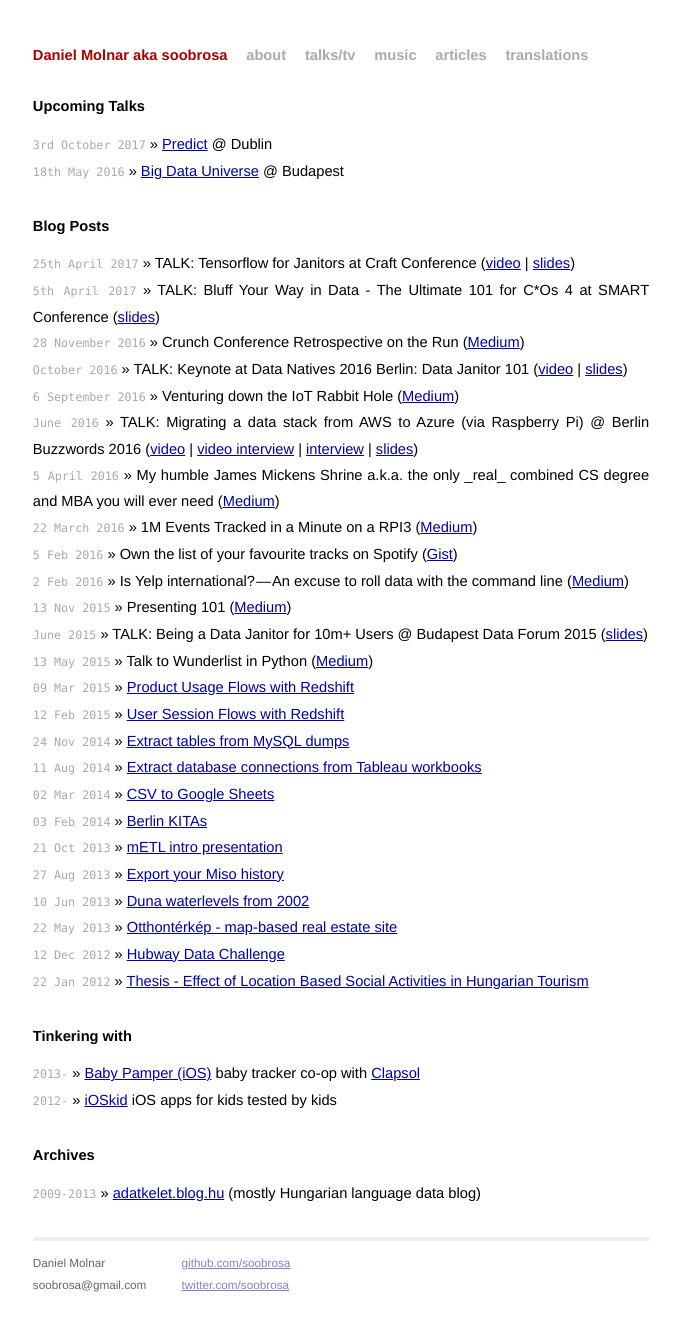
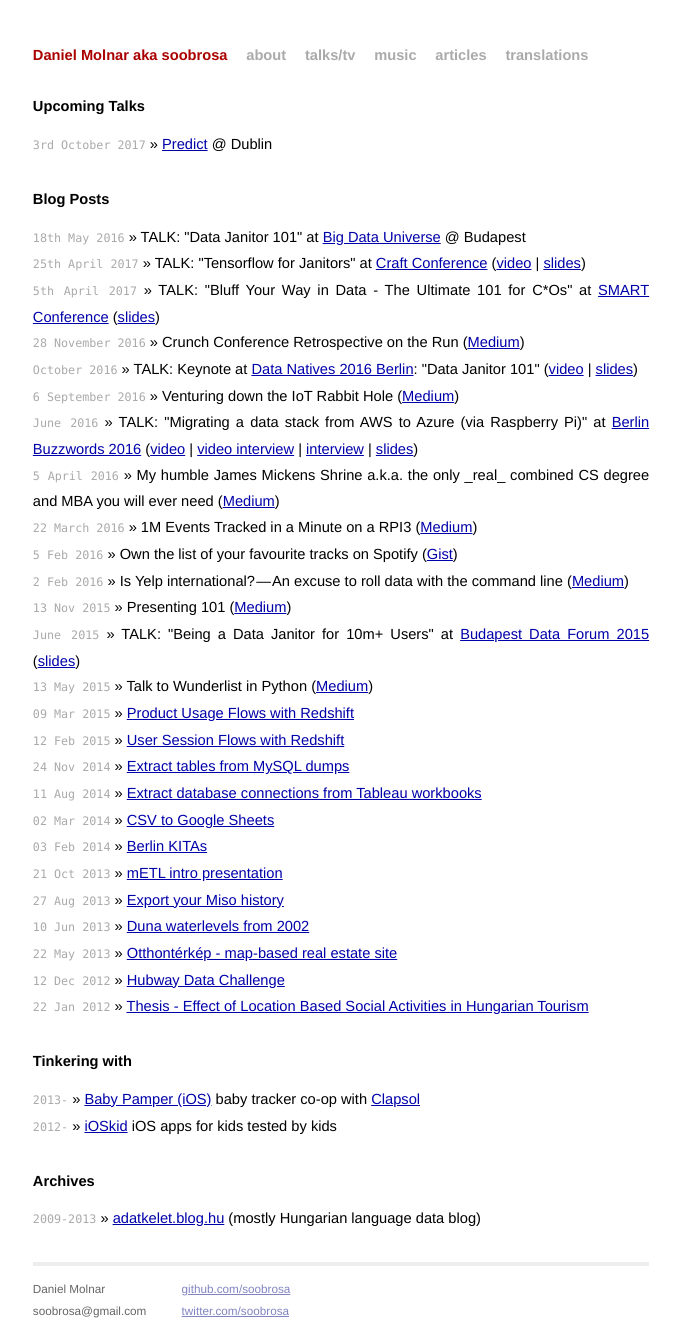
Before and after one commit to mojombo/mojombo.github.io, a Jekyll site: the page built from index.html, in a window 1280 px wide. Shown: the whole page, without its empty margins (299-979 px from the left). Built offline with Jekyll 4.4.1, drawn with Linux system fonts in a browser that asks for light colours; before the commit the page ends 1308 px from its top, so only the background shows below that.

Commit message:
Update index.html

```diff
--- a/index.html
+++ b/index.html
@@ -7,24 +7,24 @@
   <h1>Upcoming Talks</h1>
   <ul class="posts">
     <li><span>3rd October 2017</span> &raquo; <a href="http://www.predictconference.com">Predict</a> @ Dublin
-    <li><span>18th May 2016</span> &raquo; <a href="https://bdu.hu">Big Data Universe</a> @ Budapest
   </ul>
 
 <div id="home">
   <h1>Blog Posts</h1>
   <ul class="posts">
-    <li><span>25th April 2017</span> &raquo; TALK: Tensorflow for Janitors at Craft Conference (<a href="http://www.ustream.tv/recorded/102859407">video</a> | <a href="https://www.slideshare.net/soobrosa/tensorflow-for-janitors">slides</a>)
-    <li><span>5th April 2017</span> &raquo; TALK: Bluff Your Way in Data - The Ultimate 101 for C*Os 4 at SMART Conference (<a href="https://www.slideshare.net/soobrosa/bluff-your-way-in-data-the-ultimate-101-for-cos">slides</a>)
+    <li><span>18th May 2016</span> &raquo; TALK: "Data Janitor 101" at <a href="https://bdu.hu">Big Data Universe</a> @ Budapest
+    <li><span>25th April 2017</span> &raquo; TALK: "Tensorflow for Janitors" at <a href="https://craft-conf.com">Craft Conference</a> (<a href="http://www.ustream.tv/recorded/102859407">video</a> | <a href="https://www.slideshare.net/soobrosa/tensorflow-for-janitors">slides</a>)
+    <li><span>5th April 2017</span> &raquo; TALK: "Bluff Your Way in Data - The Ultimate 101 for C*Os" at <a href="http://www.smartmobilhq.hu">SMART Conference</a> (<a href="https://www.slideshare.net/soobrosa/bluff-your-way-in-data-the-ultimate-101-for-cos">slides</a>)
     <li><span>28 November 2016</span> &raquo; Crunch Conference Retrospective on the Run (<a href="https://medium.com/@soobrosa/crunch-conference-retrospective-on-the-run-e2e4839cee02#.e8do7ngm0">Medium</a>)
-    <li><span>October 2016</span> &raquo; TALK: Keynote at Data Natives 2016 Berlin: Data Janitor 101 (<a href="https://www.youtube.com/watch?v=oKWmg3oBJgc">video</a> | <a href="http://www.slideshare.net/soobrosa/data-janitor-101">slides</a>)
+    <li><span>October 2016</span> &raquo; TALK: Keynote at <a href="http://datanatives.io">Data Natives 2016 Berlin</a>: "Data Janitor 101" (<a href="https://www.youtube.com/watch?v=oKWmg3oBJgc">video</a> | <a href="http://www.slideshare.net/soobrosa/data-janitor-101">slides</a>)
     <li><span>6 September 2016</span> &raquo; Venturing down the IoT Rabbit Hole (<a href="https://medium.com/@soobrosa/venturing-down-the-iot-rabbit-hole-5480f8273e68#.5l20h7d8m">Medium</a>)
-    <li><span>June 2016</span> &raquo; TALK: Migrating a data stack from AWS to Azure (via Raspberry Pi) @ Berlin Buzzwords 2016 (<a href="https://www.youtube.com/watch?v=QhXPANTd9nE">video</a> | <a href="https://www.youtube.com/watch?v=9X7_nzZbZsA">video interview</a> | <a href="https://berlinbuzzwords.de/news/inside-berlin-buzzwords-interview-daniel-molnar">interview</a> | <a href="http://www.slideshare.net/soobrosa/migrating-a-data-stack-from-aws-to-azure-via-raspberry-pi">slides</a>)
+    <li><span>June 2016</span> &raquo; TALK: "Migrating a data stack from AWS to Azure (via Raspberry Pi)" at <a href="https://berlinbuzzwords.de">Berlin Buzzwords 2016</a> (<a href="https://www.youtube.com/watch?v=QhXPANTd9nE">video</a> | <a href="https://www.youtube.com/watch?v=9X7_nzZbZsA">video interview</a> | <a href="https://berlinbuzzwords.de/news/inside-berlin-buzzwords-interview-daniel-molnar">interview</a> | <a href="http://www.slideshare.net/soobrosa/migrating-a-data-stack-from-aws-to-azure-via-raspberry-pi">slides</a>)
     <li><span>5 April 2016</span> &raquo; My humble James Mickens Shrine a.k.a. the only _real_ combined CS degree and MBA you will ever need (<a href="https://medium.com/@soobrosa/my-humble-james-mickens-shrine-a-k-a-the-only-real-combined-cs-degree-and-mba-you-will-ever-need-1f437f496d1c#.f281aaqbh">Medium</a>)
     <li><span>22 March 2016</span> &raquo; 1M Events Tracked in a Minute on a RPI3 (<a href="https://medium.com/@soobrosa/1m-events-tracked-in-a-minute-on-a-rpi3-b5fb824d90bf#.ubobs2rnk">Medium</a>)
     <li><span>5 Feb 2016</span> &raquo; Own the list of your favourite tracks on Spotify (<a href="https://gist.github.com/soobrosa/a6119b2ee35555c296f3">Gist</a>)
     <li><span>2 Feb 2016</span> &raquo; Is Yelp international? — An excuse to roll data with the command line (<a href="https://medium.com/@soobrosa/is-yelp-international-an-excuse-to-roll-data-with-the-command-line-415dc04499a3#.gzu0dqg38">Medium</a>)
     <li><span>13 Nov 2015</span> &raquo; Presenting 101 (<a href="https://medium.com/wunderlist-engineering/presenting-101-c65283ab1828#.snfrx1j1z">Medium</a>)
-    <li><span>June 2015</span> &raquo; TALK: Being a Data Janitor for 10m+ Users @ Budapest Data Forum 2015 (<a href="http://www.slideshare.net/soobrosa/6w-bp-datashow">slides</a>)
+    <li><span>June 2015</span> &raquo; TALK: "Being a Data Janitor for 10m+ Users" at <a href="http://budapestdata.hu">Budapest Data Forum 2015</a> (<a href="http://www.slideshare.net/soobrosa/6w-bp-datashow">slides</a>)
     <li><span>13 May 2015</span> &raquo; Talk to Wunderlist in Python (<a href="https://medium.com/wunderlist-engineering/talk-to-wunderlist-in-python-8c456a1ba821#.xutrr3cwt">Medium</a>)
     {% for post in site.categories["post"] %}
       <li><span>{{ post.date | date_to_string }}</span> &raquo; <a href="{{ post.url }}">{{ post.title }}</a></li>
```
